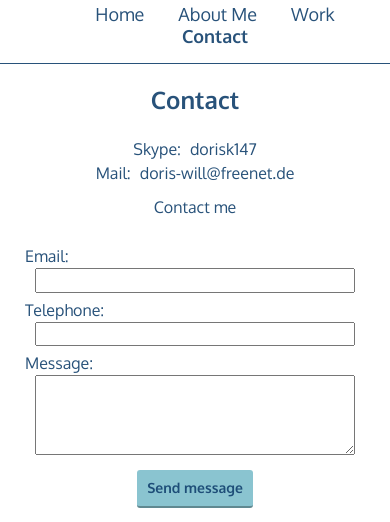
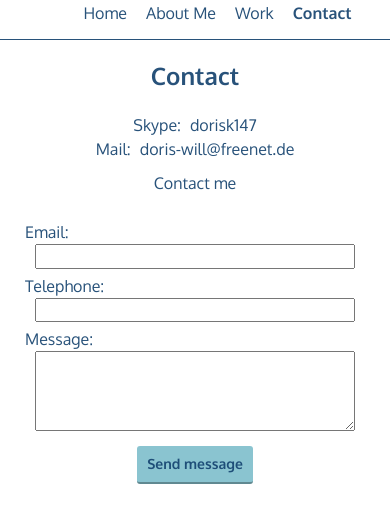
Before and after one commit to Doris24/portfolio-website, a plain HTML site: page contact.html in a window 390 px wide. Shown: the part 81-603 px from the top of the page. Drawn offline with Linux system fonts and the light colour scheme.

Commit message:
Adjusted margins for nav

```diff
--- a/contact.html
+++ b/contact.html
@@ -8,8 +8,8 @@
     <link rel="stylesheet" type="text/css" href="css/normalize.css">
     <link rel="preconnect" href="https://fonts.gstatic.com">
     <link href="https://fonts.googleapis.com/css2?family=Oxygen:wght@300;400;700&display=swap" rel="stylesheet">
-    <link rel="stylesheet" type="text/css" href="css/style.production.css">
-    <!--<link rel="stylesheet" type="text/css" href="css/styles.css">-->
+    <!--<link rel="stylesheet" type="text/css" href="css/style.production.css">-->
+    <link rel="stylesheet" type="text/css" href="css/styles.css">
   </head>
 
   <body>
--- a/css/styles.css
+++ b/css/styles.css
@@ -138,6 +138,7 @@ a:active {
 .navigation-list li {
   display: inline-block;
   margin-left: 15px;
+  padding: 0 5px;
 }
 
 .navigation-list__item {
@@ -319,6 +320,15 @@ a:active {
   #contact_form {
     max-width: 350px;
   }
+
+  .navigation-list__item {
+    font-size: 16px;
+  }
+
+  .navigation-list li {
+    margin-left: 5px;
+    padding: 0 5px;
+  }
 }
 
 /* ---small--------------------------- */
@@ -365,9 +375,4 @@ a:active {
     flex-grow: 0;
     text-align: center;
   }
-
-  .navigation-list li {
-    margin: 0 10px;
-    padding: 0 5px;
-  }
 }
```
